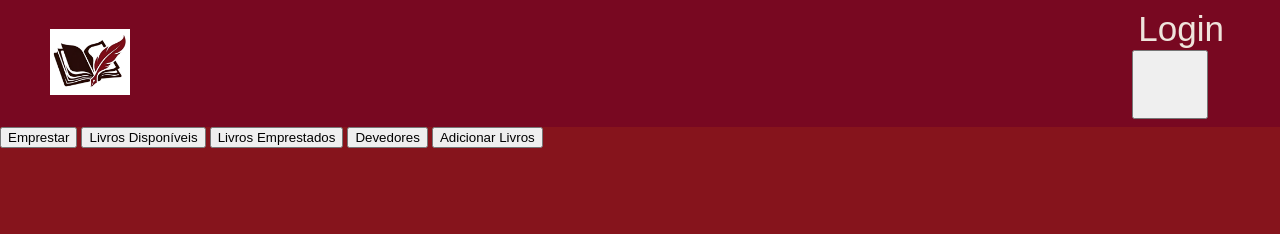
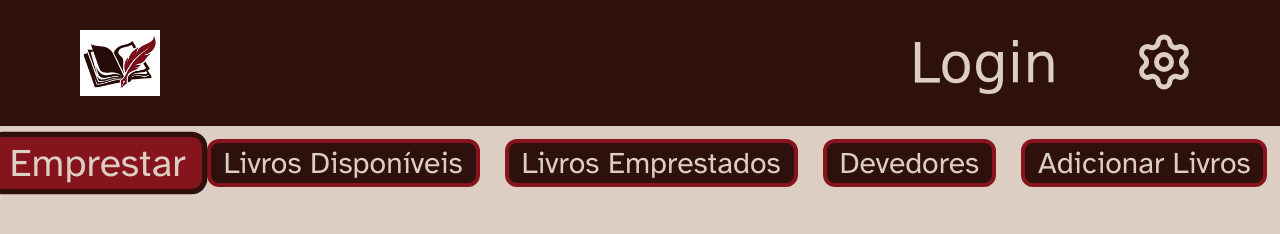
Before and after one commit to cardoso-ericky/projeto-semana-tecnica, a website: page front-end/index.html in a window 1280 px wide. Drawn offline with Linux system fonts and the light colour scheme; a web font is replaced by a local one.

Commit message:
Refactor CSS to use CSS variables and improve styles

```diff
--- a/front-end/style.css
+++ b/front-end/style.css
@@ -1,69 +1,104 @@
+:root {
+    --vermelho-primario: #86141C;
+    --vermelho-secundario: #86141C;
+    --vermelho-terciario: #2E110D;
+    --branco-creme: #ddcec4;
+    --cinza: #7B8892;
+    --preto: #000000;
+    --fonte-primaria: 'Germania One', cursive, serif;
+    --fonte-secundaria: 'Atkinson Hyperlegible', sans-serif;
+}
 body{
-    background-color: #86141c;
+    background-color: var(--branco-creme);
 }
 
 header{
-    background-color: #780821;
-    padding: 8px 50px;
+    background-color: var(--vermelho-terciario);
+    font-family: var(--fonte-primaria);
+    padding-left: 5rem;
+    padding-top: 30px;
+    padding-bottom: 30px;
     display: flex;
     align-items: center;
     justify-content: space-between;
 }
 
-.emprestimo, .config {
+.container-logo {
     display: flex;
     align-items: center;
-    gap: 20px;
-}
-.emprestimo:hover{
-    cursor: pointer;
+    font-family: var(--fonte-primaria);
+    align-items: center;
 }
 
-.config:hover{
-    cursor: pointer;
+.configuracoes {
+    display: flex;
+    flex-direction: row;
+    gap: 4rem;
+    padding-right: 5rem;
 }
 
-#login:hover{
+#login, #config {
+    transition: width 0.6s ease, height 0.6s ease;
+    font-family: var(--fonte-primaria);
+}
+
+#login:hover, #config:hover{
     cursor: pointer;
+    transform: scale(1.1);
+}
+
+#config {
+    background-color: transparent;
+    color: transparent;
+    border: none;
 }
 
 #logo{
-    width:80px;
-}
-
-#emprestar{
-    background-color: #3d0000;
-    color: #efe4dc;
-    font-size: 40px;
-    text-decoration:none;
-    border-radius: 10px;
-    display: block;
+    width: 80px;
 }
 
 #login{
     background-color: transparent;
-    color: #efe4dc;
-    font-size: 35px;
+    color: var(--branco-creme);
+    font-size: 55px;
     border: 0px;
     display: block;
 }
-.botoes{
+
+.container-botoes{
     display: flex;
     justify-content: space-around;
+    padding-top: 1%;
+    font-family: var(--fonte-secundaria);
 }
 
-.botoes__itens{
-    background-color:#3d0000;
-    color: #efe4dc;
+.botoes-itens{
+    background-color: var(--vermelho-terciario);
+    color: var(--branco-creme);
     border-radius: 12px;
-    border: none;
+    border: 4.5px solid var(--vermelho-primario);
     font-size: 30px;
+    font-family: var(--fonte-secundaria);
+    transition: width 0.6s ease, height 0.6s ease;
+    padding-left: 1%;
+    padding-right: 1%;
 }
-.botoes__itens:hover{
+.botoes-itens:hover{
     cursor: pointer;
+    transform: scale(1.1);
+}
+
+#botaoEmprestar {
+    transform: scale(1.3);
+    background-color: var(--vermelho-primario);
+    border-color: var(--vermelho-terciario);
+}
+
+#botaoEmprestar:hover {
+    transform: scale(1.4);
 }
 
 #formularioEmprestimo {
-    color: #efe4dc;
+    color: var(--branco-creme);
     font-size: 30px;
 }
```
